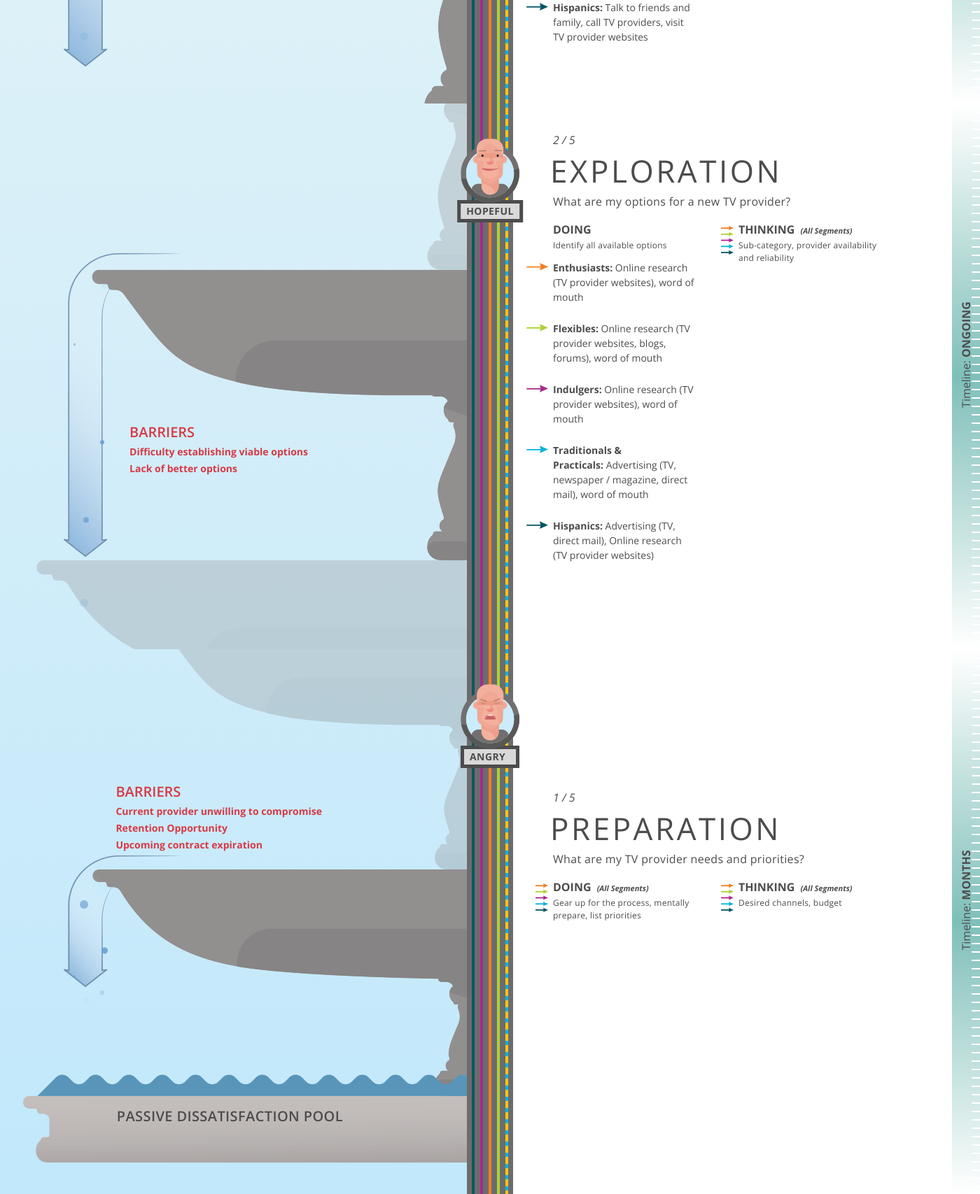
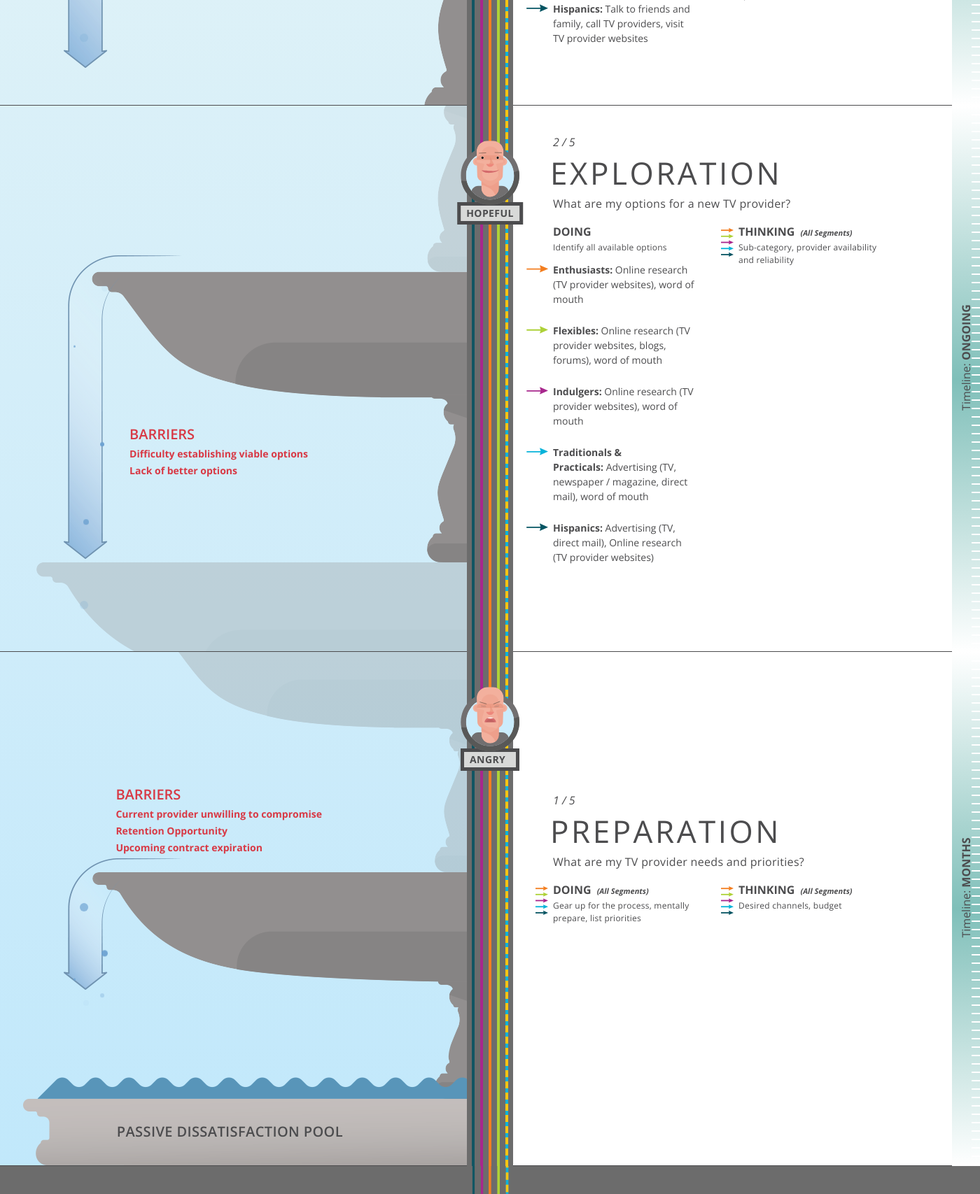
Before and after one commit to EggStrategy/dish-path-purchase, a PHP site: page / in a window 1400 px wide. Shown: the part 2303-4010 px from the top of the page at 70% size. Run offline with PHP 8.4, Linux system fonts and the light colour scheme; some libraries are stand-ins or nearby versions.

Commit message:
Stage border / Clean up s1 bottom spacing

```diff
--- a/assets/css/application.css
+++ b/assets/css/application.css
@@ -729,6 +729,7 @@ a {
   position: relative;
   width: 100%;
   height: 100%;
+  box-shadow: inset 0 -1px 0 #4c4c4e;
 }
 .stage:before, .stage:after {
   content: " ";
@@ -736,6 +737,9 @@ a {
 }
 .stage:after {
   clear: both;
+}
+.stage:first-of-type {
+  border-top: none;
 }
 
 .stage-1 {
@@ -784,6 +788,7 @@ a {
 }
 
 .stage-right {
+  margin-bottom: 1px;
   padding: 40px 80px 40px 60px;
   background: #fff;
   border-left: 30px solid #4c4c4e;
@@ -1100,6 +1105,7 @@ a {
   position: absolute;
   top: 0;
   left: 50%;
+  z-index: 10;
   width: 66px;
   height: 100%;
   margin-left: -33px;
@@ -1519,12 +1525,18 @@ a {
   background: url('/assets/images/path-hispanics.png?1412217364') no-repeat;
 }
 
+.stage-1 .col-left,
+.stage-1 .col-right {
+  min-height: 734px;
+}
+
 .stage-1 .stage-right {
   padding-top: 200px;
 }
 
 .stage-1 .stage-left {
   background: url('/assets/images/bg-s1.png?1408641583') no-repeat right top;
+  padding-bottom: 0;
 }
 
 .stage-1 .triggers {
@@ -1545,7 +1557,7 @@ a {
   font-size: 1.25rem;
   position: absolute;
   right: 180px;
-  bottom: 100px;
+  bottom: 36px;
   font-weight: 600;
   text-transform: uppercase;
 }
--- a/assets/sass/sections/_stage-1.scss
+++ b/assets/sass/sections/_stage-1.scss
@@ -1,3 +1,8 @@
+
+.stage-1 .col-left,
+.stage-1 .col-right {
+  min-height: 734px;
+}
 
 .stage-1 .stage-right {
   padding-top: 200px;
@@ -5,6 +10,7 @@
 
 .stage-1 .stage-left {
   background: $bg-s1 no-repeat right top;
+  padding-bottom: 0;
 }
 
 .stage-1 .triggers {
@@ -24,7 +30,7 @@
   @include font-size(20px);
   position: absolute;
   right: 180px;
-  bottom: 100px;
+  bottom: 36px;
   font-weight: $semi;
   text-transform: uppercase;
 }
--- a/assets/sass/stage/_base.scss
+++ b/assets/sass/stage/_base.scss
@@ -4,6 +4,11 @@
   position: relative;
   width: 100%;
   height: 100%;
+  box-shadow: inset 0 -1px 0 $dk-grey;
+
+  &:first-of-type {
+    border-top: none;
+  }
 }
 
 .stage-1 {
@@ -32,6 +37,7 @@
 }
 
 .stage-right {
+  margin-bottom: 1px;
   padding: 40px 80px 40px 60px;
   background: #fff;
   border-left: 30px solid $dk-grey;
--- a/assets/sass/stage/_paths.scss
+++ b/assets/sass/stage/_paths.scss
@@ -3,11 +3,11 @@
   position: absolute;
   top: 0;
   left: 50%;
+  z-index: 10;
   width: 66px;
   height: 100%;
   margin-left: -33px;
   background: $grey;
-
 }
 
 .stage-mood {
```
